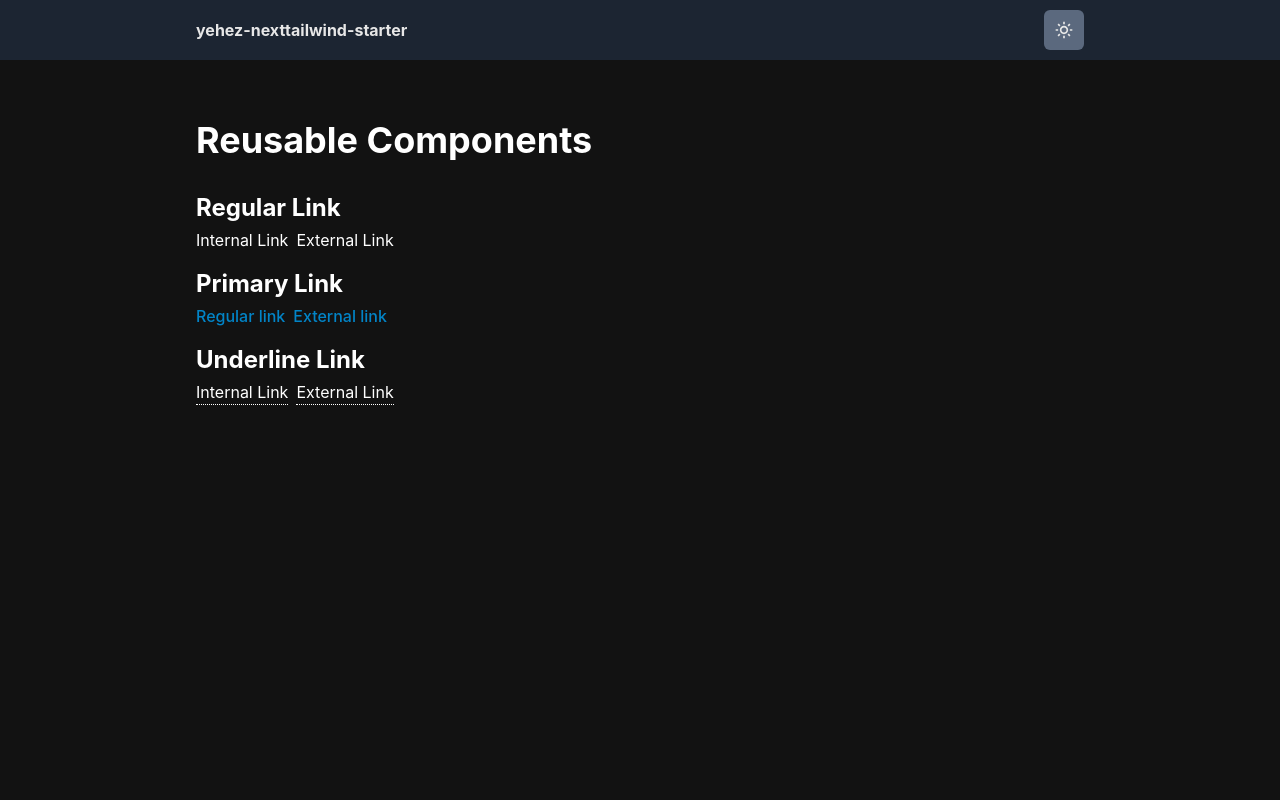
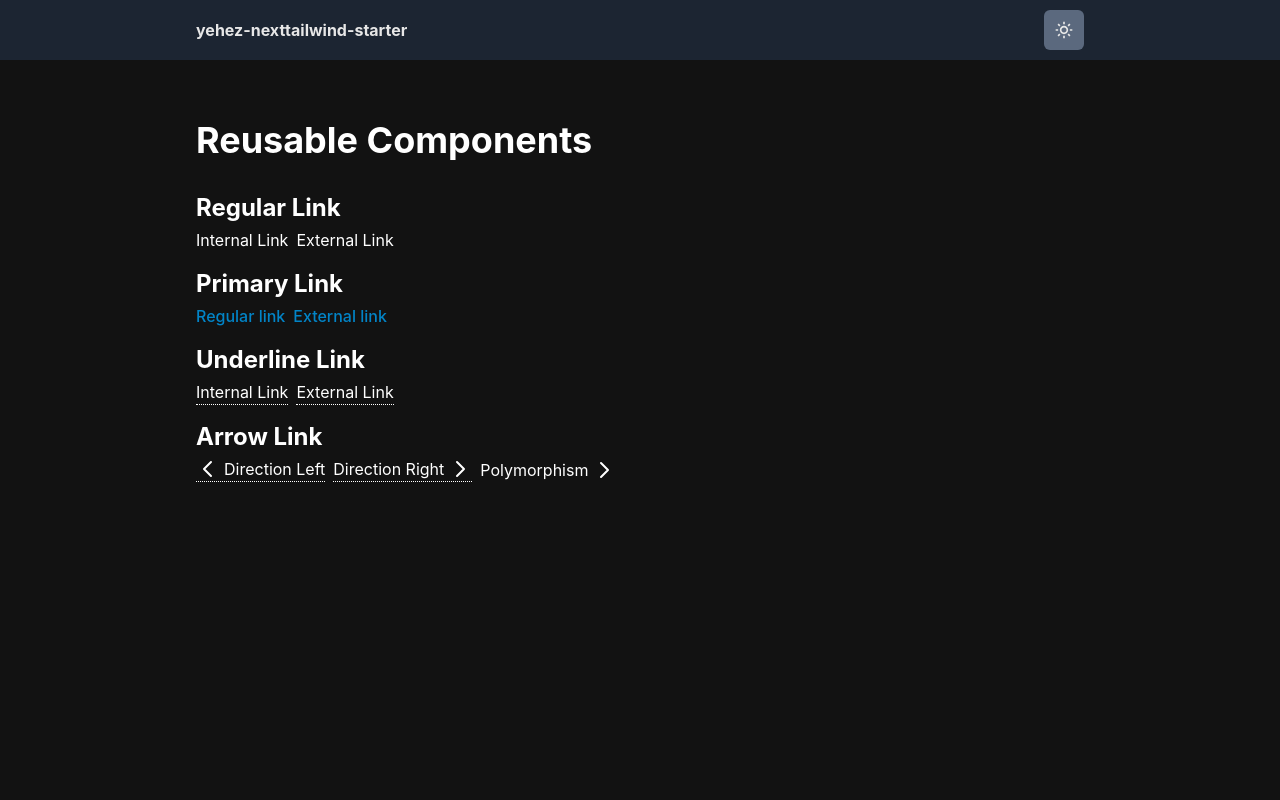
Before and after one commit to yehezkielgunawan/yehez-nexttailwind-starter, a Next.js app: page /components in a window 1280 px wide. Shown: the top 800 px of the page. Built offline with nearby package versions, Linux system fonts and the light colour scheme.

Commit message:
style(ArrowLink): :sparkles: initiate ArrowLink component

```diff
--- /dev/null
+++ b/src/components/links/ArrowLink.tsx
@@ -0,0 +1,49 @@
+import React from "react";
+
+import UnderlineLink from "./UnderlineLink";
+import { UnstyledLinkProps } from "./UnstyledLink";
+
+import clsxm from "@/lib/helpers/clsxm";
+
+type ArrowLinkProps<C extends React.ElementType> = {
+  as?: C;
+  direction?: "left" | "right";
+} & UnstyledLinkProps &
+  React.ComponentProps<C>;
+
+export default function ArrowLink<C extends React.ElementType>({
+  children,
+  className,
+  direction = "right",
+  as,
+  ...rest
+}: ArrowLinkProps<C>) {
+  const Component = as || UnderlineLink;
+
+  return (
+    <Component
+      {...rest}
+      className={clsxm(
+        "group gap-1",
+        direction === "right" ? "flex-row-reverse" : "flex-row",
+        className
+      )}
+    >
+      <svg
+        xmlns="http://www.w3.org/2000/svg"
+        className={clsxm("h-6 w-6", direction === "right" && "rotate-180")}
+        fill="none"
+        viewBox="0 0 24 24"
+        stroke="currentColor"
+      >
+        <path
+          strokeLinecap="round"
+          strokeLinejoin="round"
+          strokeWidth={2}
+          d="M15 19l-7-7 7-7"
+        />
+      </svg>
+      {children}
+    </Component>
+  );
+}
--- a/src/pages/components.tsx
+++ b/src/pages/components.tsx
@@ -1,5 +1,6 @@
 import React from "react";
 
+import ArrowLink from "@/components/links/ArrowLink";
 import PrimaryLink from "@/components/links/PrimaryLink";
 import UnderlineLink from "@/components/links/UnderlineLink";
 import UnstyledLink from "@/components/links/UnstyledLink";
@@ -38,6 +39,25 @@ const Components = () => {
               </UnderlineLink>
             </div>
           </li>
+          <li className="space-y-1">
+            <h3>Arrow Link</h3>
+            <div className="flex flex-wrap gap-2">
+              <ArrowLink href="https://yehezgun.com" direction="left">
+                Direction Left
+              </ArrowLink>
+              <ArrowLink href="https://yehezgun.com" direction="right">
+                Direction Right
+              </ArrowLink>
+              <ArrowLink
+                href="https://yehezgun.com"
+                direction="right"
+                as={UnstyledLink}
+                className="inline-flex items-center"
+              >
+                Polymorphism
+              </ArrowLink>
+            </div>
+          </li>
         </ol>
       </main>
     </Layout>
```
